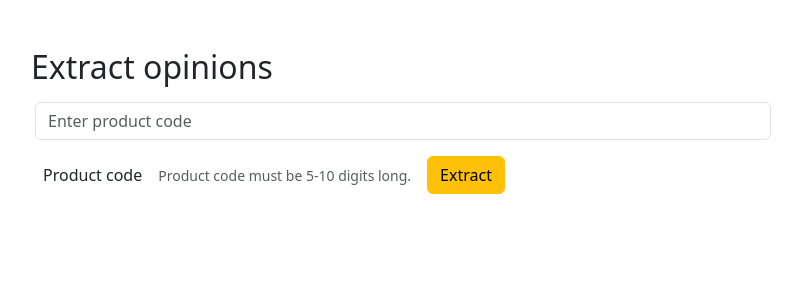
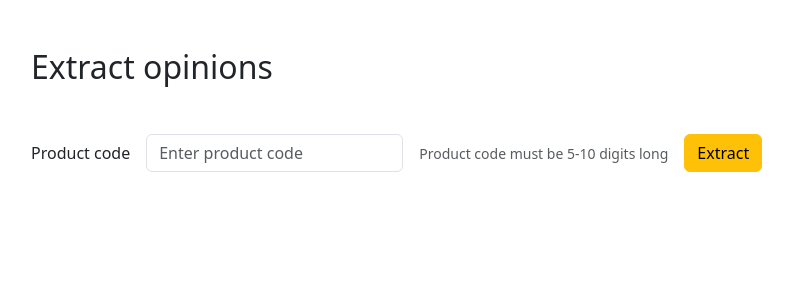
Before and after one commit to SamekPiotr/CeneoWebScraper, a Flask app: page /extract in a window 1280 px wide. Shown: the part 112-412 px from the top of the page, without its empty margins (51-853 px from the left). Run offline with Flask 3, Linux system fonts and the light colour scheme.

Commit message:
2024-05-27 PS

```diff
--- a/app/routes.py
+++ b/app/routes.py
@@ -12,63 +12,61 @@ import numpy as np
 def index():
     return render_template("index.html")
 
-@app.route("/extract", methods=['POST', "GET"])
+@app.route('/extract', methods=['POST', 'GET'])
 def extract():
     if request.method == 'POST':
-        product_id = request.form.get("product_id")
+        product_id = request.form.get('product_id')
         url = f"https://www.ceneo.pl/{product_id}"
         response = requests.get(url)
-        if response.status_code == requests.codes["ok"]:
+        if response.status_code == requests.codes['ok']:
             page_dom = BeautifulSoup(response.text, "html.parser")
-            product_name = extract_content(page_dom, "h1")
-            opinions_count = extract_content(page_dom,"a.product-review_link > span")
+            opinions_count = extract_content(page_dom, 'a.product-review__link > span')
             if opinions_count:
-                url=f"https://www.ceneo.pl/{product_id}#tab-reviews"
                 all_opinions = []
+                url = f"https://www.ceneo.pl/{product_id}#tab=reviews"
                 while(url):
                     response = requests.get(url)
                     response.status_code
-                    page_dom = BeautifulSoup(response.text,"html.parser")
-                    opinions =page_dom.select("div.js_product-review")
+                    page_dom = BeautifulSoup(response.text, "html.parser")
+                    opinions = page_dom.select('div.js_product-review')
                     for opinion in opinions:
-                        single_opinion={
-                            key: extract_content(opinion, *value)
-                                for key,value in selectors.items()
+                        single_opinion = {
+                                key: extract_content(opinion, *value)
+                                    for key, value in selectors.items()
                         }
-                        for key,value in transformations.items():
+                        for key, value in transformations.items():
                             single_opinion[key] = value(single_opinion[key])
                         all_opinions.append(single_opinion)
                     try:
-                        url = "https://www.ceneo.pl"+extract_content(page_dom, "a.pagination__next", "href")
+                        url = "https://www.ceneo.pl"+extract_content(page_dom,"a.pagination__next", "href")
                     except TypeError:
                         url = None
                 if not os.path.exists("app/data"):
                     os.mkdir("app/data")
                 if not os.path.exists("app/data/opinions"):
                     os.mkdir("app/data/opinions")
-                with open(f"app/data/opinions/{product_id}.json","w",encoding="UTF-8") as jf:
-                    json.dump(all_opinions, jf, indent=4, ensure_ascii = False)
+                with open(f"app/data/opinions/{product_id}.json", "w", encoding="UTF-8") as jf:
+                    json.dump(all_opinions, jf, indent=4, ensure_ascii=False)
                 MAX_SCORE = 5
                 opinions = pd.DataFrame.from_dict(all_opinions)
-                opinions.stars = opinions.stars.apply(lambda s: round(s*MAX_SCORE,1))
-                opinions_count = opinions.shape[0]
-                statistics={
+                opinions.score = opinions.stars.apply(lambda s: round(s*MAX_SCORE,1))
+                statistics = {
                     'product_id' : product_id,
-                    'product_name' : product_name,
+                    'product_name' : extract_content(page_dom, "h1"),
                     'opinions_count' : opinions_count,
                     'pros_count' : int(opinions.pros.astype(bool).sum()),
                     'cons_count' : int(opinions.cons.astype(bool).sum()),
                     'average_score' : opinions.stars.mean().round(3),
                     'score_distribution' : opinions.stars.value_counts().reindex(np.arange(0.5,5.5,0.5)).to_dict(),
-                    'recommendation_distribution' : opinions.authors_recommendation.value_counts(dropna=False).reindex([1,np.nan,0]),
+                    'recommendation_distribution' : opinions.authors_recommendation.value_counts(dropna=False).reindex([1,np.nan,0]).to_dict()
                 }
-                if not os.path.exists("app/data/opinions"):
-                    os.mkdir("app/data/opinions")
-                with open(f"app/data/opinions/{product_id}.json","w",encoding="UTF-8") as jf:
-                    json.dump(statistics, jf, indent=4, ensure_ascii = False)
+                if not os.path.exists("app/data/statistics"):
+                    os.mkdir("app/data/statistics")
+                with open(f"app/data/statistics/{product_id}.json", "w", encoding="UTF-8") as jf:
+                    json.dump(statistics, jf, indent=4, ensure_ascii=False)
                 return redirect(url_for('product', product_id=product_id))
             return render_template("extract.html", error = "Product has no opinions")
-        return render_template("extract.html", error="Product does not exist")
+        return render_template("extract.html", error = "Product does not exist")
     return render_template("extract.html")
 
 @app.route("/products")
--- a/app/templates/extract.html
+++ b/app/templates/extract.html
@@ -6,25 +6,22 @@
         <button type="button" class="btn-close" data-bs-dismiss="alert" aria-label="Close"></button>
     </div>
     {% endif %}
-    <div class="container my-5">
-        <h2>Extract opinions</h2>
-        <div class="col-lg-8 px-0">
-            <p class="fs-5">
+        <h2 class="container my-5">Extract opinions</h2>
         <form class="container" method="POST" action="{{url_for('extract')}}">
            <div class="row g-3 align-items-center">
-                    <input type="text" name="product_id" id="product_id" class="form-control" aria-describedby="product_idHelpInline" placeholder="Enter product code" required>
                 <div class="col-auto">
                         <label for="product_id" class="col-form-label">Product code</label>
                 </div>
                 <div class="col-auto">
-                        <span id="product_idHelpInline" class="form-text">Product code must be 5-10 digits long.</span>
+                        <input type="text" name="product_id" id="product_id" class="form-control" aria-describedby="product_idHelpInline" placeholder="Enter product code" required>
+                </div>
+                <div class="col-auto">
+                        <span id="product_idHelpInline" class="form-text">Product code must be 5-10 digits long</span>
                 </div>
                 <div class="col-auto">
                         <button type="submit" class="btn btn-warning">Extract</button>
                 </div>
             </div>
-            </p>
         </form>
         </div>
-    </div>
 {% endblock %}
--- a/requirements.txt
+++ b/requirements.txt
@@ -12,7 +12,7 @@ executing==2.0.1
 Flask==3.0.3
 idna==3.6
 ipykernel==6.29.3
-ipython==8.22.2
+ipython==8.18.1
 itsdangerous==2.2.0
 jedi==0.19.1
 Jinja2==3.1.4
```
Lines whose indentation alone changed are shown as unchanged.
